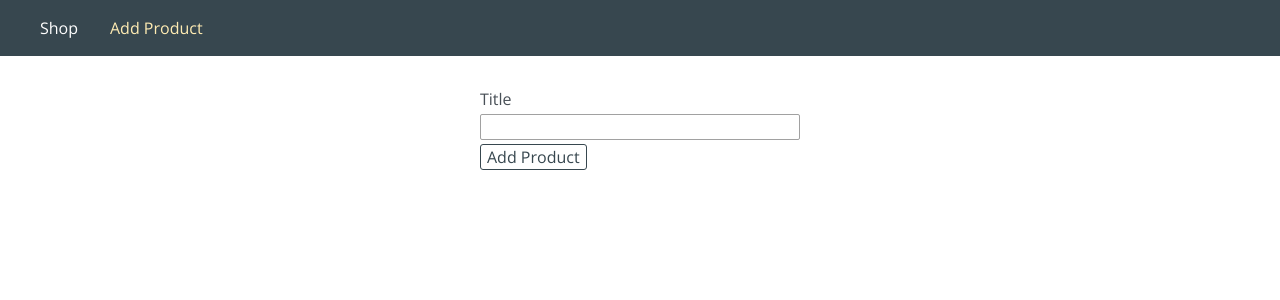
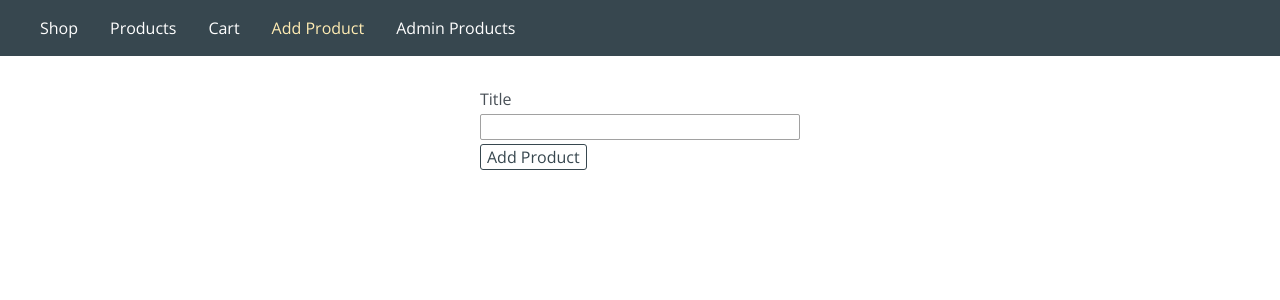
Before and after one commit to nataliecardot/nodejs-shop, a Node server app: page /admin/add-product in a window 1280 px wide. Shown: the top 300 px of the page. Run offline with Node 20, Linux system fonts and the light colour scheme; some libraries are stand-ins or nearby versions.

Commit message:
Add HTML for additional nav links (#107)

```diff
--- a/views/includes/navigation.ejs
+++ b/views/includes/navigation.ejs
@@ -5,7 +5,17 @@
         <a class="<%= path === '/' && 'active' %>" href="/">Shop</a>
       </li>
       <li class="main-header__item">
+        <a class="<%= path === '/products' && 'active' %>" href="/products">Products</a>
+      </li>
+      <li class="main-header__item">
+        <a class="<%= path === '/cart' && 'active' %>" href="/cart">Cart</a>
+      </li>
+      <li class="main-header__item">
         <a class="<%= path === '/admin/add-product' && 'active' %>" href="/admin/add-product">Add Product</a>
+      </li>
+      <!-- Loads list of products, with administrative options -->
+      <li class="main-header__item">
+        <a class="<%= path === '/admin/product' && 'active' %>" href="/admin/product">Admin Products</a>
       </li>
     </ul>
   </nav>
```
